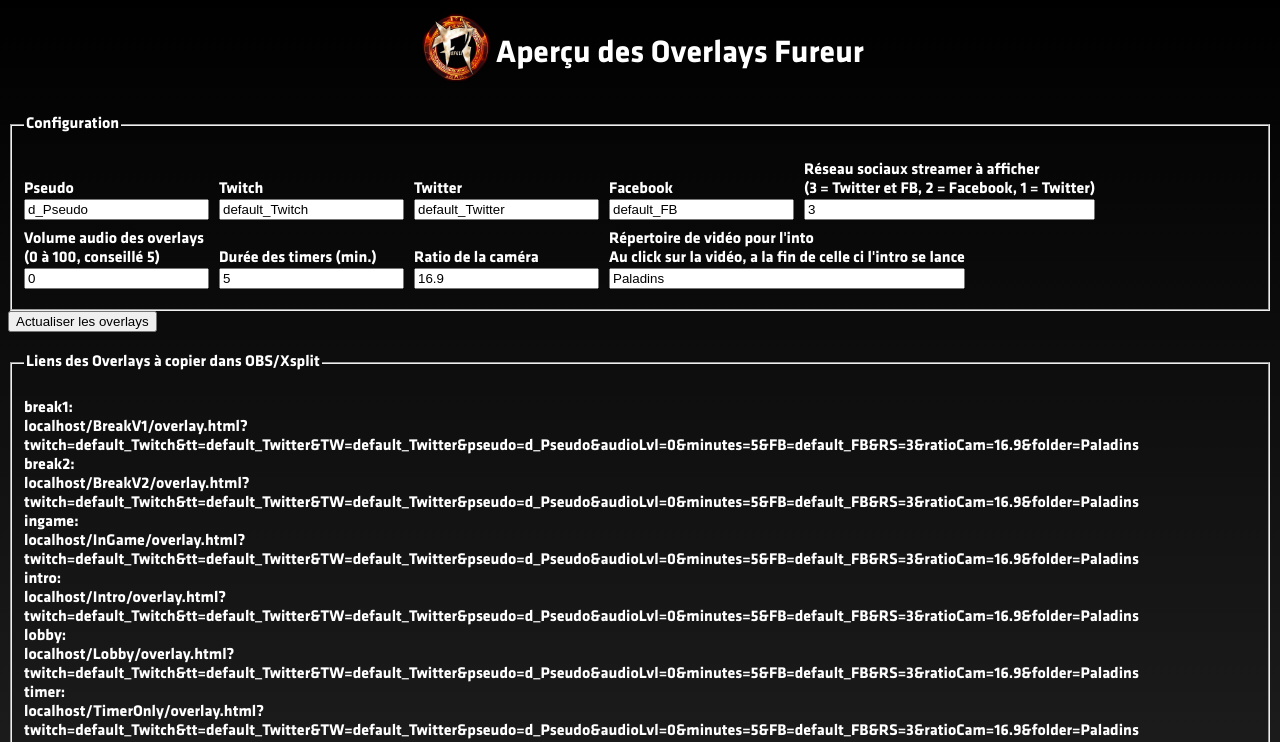
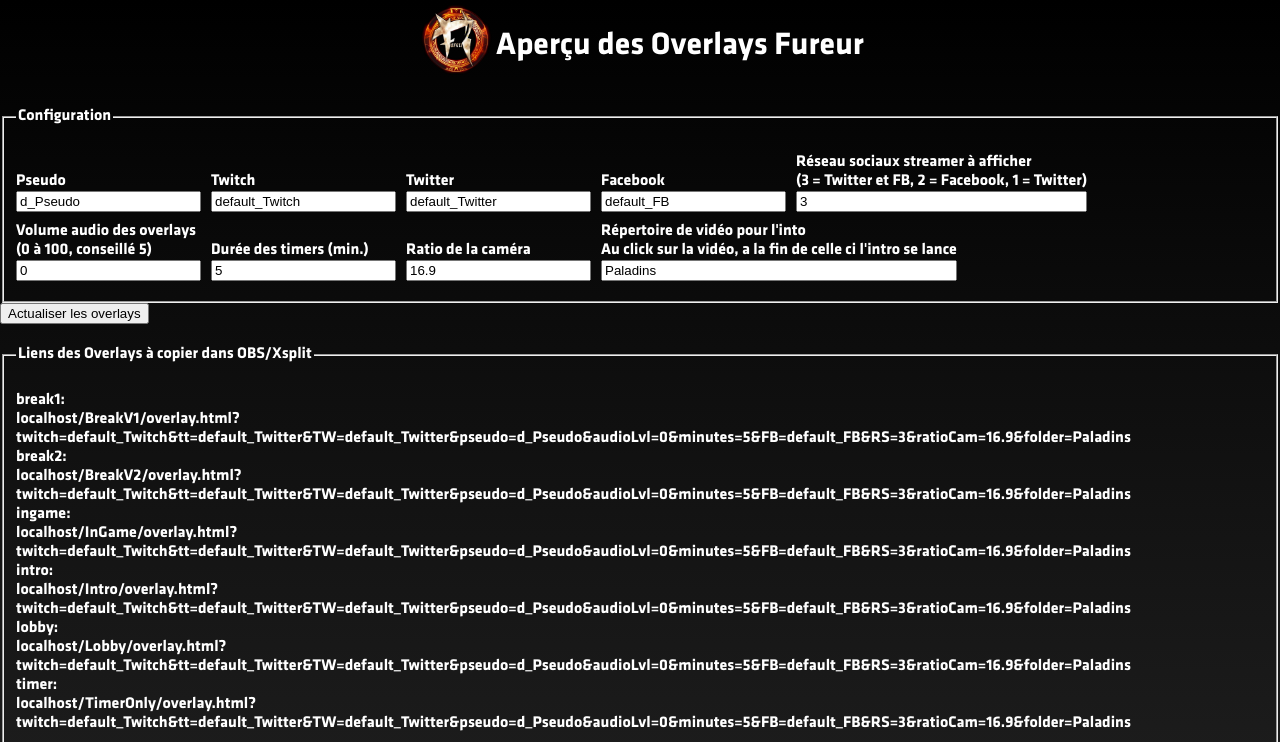
Before and after one commit to Razorflak/Fureur_Overlay, a website: page preview.html in a window 1280 px wide. Shown: the top 742 px of the page. Drawn offline with nearby package versions, Linux system fonts and the light colour scheme; a script that the page names is missing.

Commit message:
Correction scroll

```diff
--- a/stylePreview.css
+++ b/stylePreview.css
@@ -1,5 +1,6 @@
 html{
 	font-family:klavika;
+
 }
 
 body {
@@ -7,6 +8,11 @@ body {
 	color: white;
 	min-height: 100vh;
 	max-width: 100vw;
+	margin-top: 0px;
+	margin-bottom: 0px;
+	margin-right: 0px;
+	margin-left: 0px;
+	overflow-x: hidden
 }
 
 .headerTittle{
```
